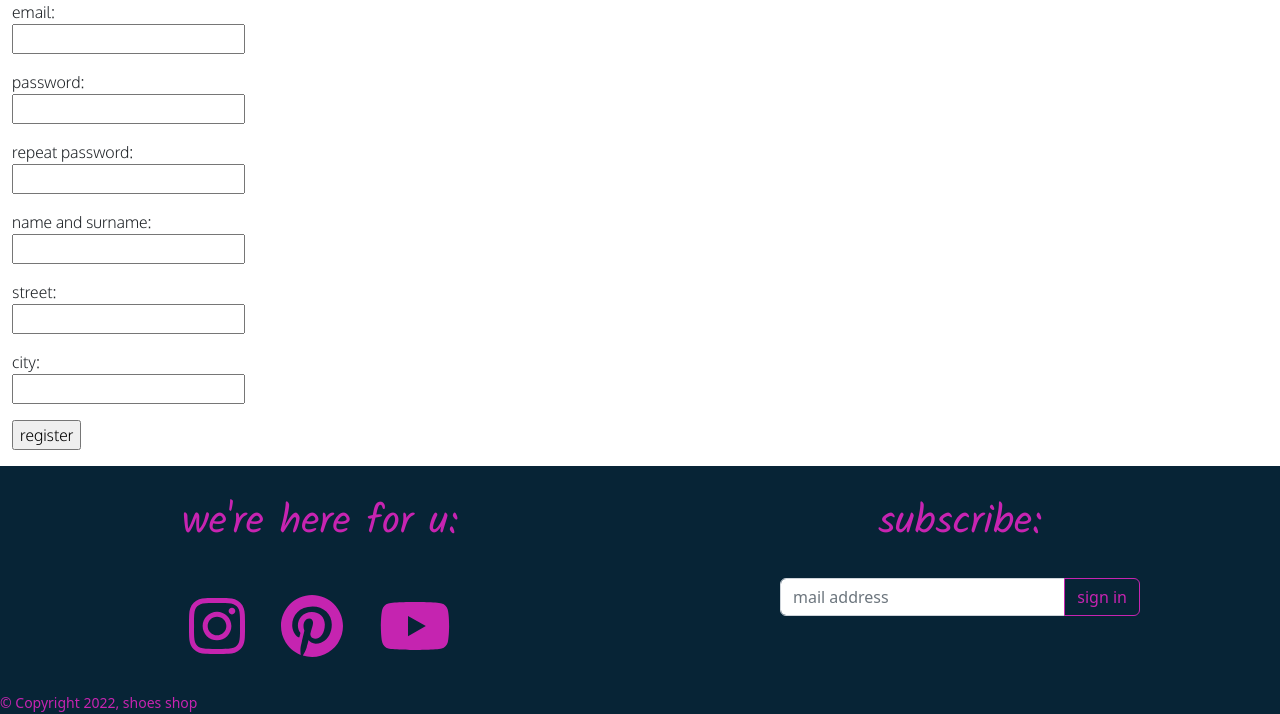
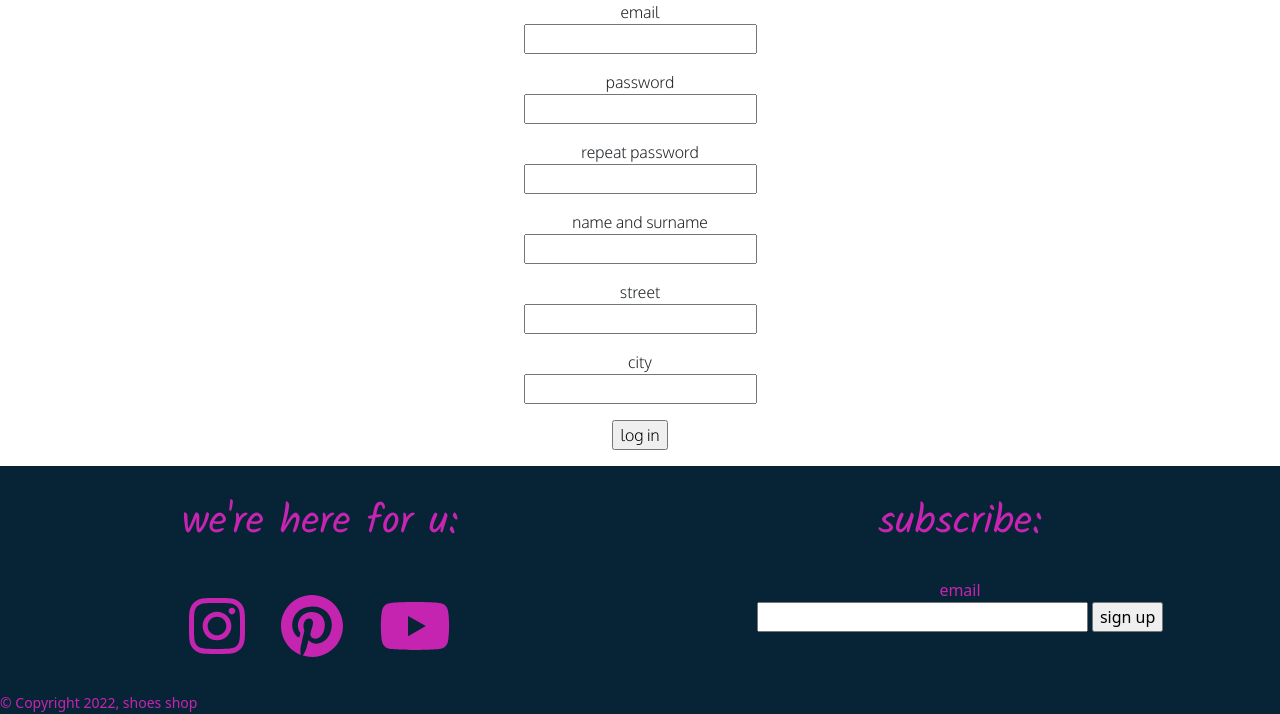
Before and after one commit to KlaudiuszSoltysik/online-shop, a Flask app: page /register in a window 1280 px wide. Shown: the part 122-836 px from the top of the page. Run offline with Flask 2, Linux system fonts and the light colour scheme; some libraries are stand-ins or nearby versions.

Commit message:
forms validation

```diff
--- a/server.py
+++ b/server.py
@@ -1,13 +1,15 @@
-from flask import Flask, render_template, request
+from flask import Flask, render_template, request, redirect, url_for
 from flask_sqlalchemy import SQLAlchemy
 from flask_wtf import FlaskForm
+from flask_bootstrap import Bootstrap
 
-from wtforms import StringField, PasswordField
-from wtforms.validators import EqualTo, InputRequired
+from wtforms import StringField, PasswordField, SubmitField, validators
+from wtforms.validators import EqualTo, DataRequired
 
 from datetime import datetime
 
 app = Flask(__name__)
+Bootstrap(app)
 app.secret_key = "password"
 
 # CONNECT WITH DATABASE
@@ -34,26 +36,51 @@ class Item(db.Model):
 
 
 class LogForm(FlaskForm):
-    email = StringField(label="email:", validators=[InputRequired()])
-    password = PasswordField(label="password:", validators=[InputRequired()])
+    email = StringField(label="email", validators=[DataRequired(),
+                                                   validators.Email(message="invalid email address"),
+                                                   validators.Length(min=12, message="email too short")])
+    password = PasswordField(label="password", validators=[DataRequired(),
+                                                           validators.Length(min=8, message="password too short")])
+    submit = SubmitField(label="log in")
 
 
 class RegisterForm(FlaskForm):
-    email = StringField(label="email:", validators=[InputRequired()])
-    password = PasswordField(label="password:", validators=[InputRequired(), EqualTo('password2', message='passwords must match')])
-    password2 = PasswordField(label="repeat password:", validators=[InputRequired()])
-    name = StringField(label="name and surname:", validators=[InputRequired()])
-    street = StringField(label="street:", validators=[InputRequired()])
-    city = StringField(label="city:", validators=[InputRequired()])
+    email = StringField(label="email", validators=[DataRequired(),
+                                                   validators.Email(message="invalid email address"),
+                                                   validators.Length(min=12, message="email too short")])
+    password = PasswordField(label="password", validators=[DataRequired(),
+                                                           EqualTo('password2', message="passwords must match"),
+                                                           validators.Length(min=8, message="password too short")])
+    password2 = PasswordField(label="repeat password", validators=[DataRequired(),
+                                                                   validators.Length(min=8,
+                                                                                     message="password too short")])
+    name = StringField(label="name and surname", validators=[DataRequired()])
+    street = StringField(label="street", validators=[DataRequired()])
+    city = StringField(label="city", validators=[DataRequired()])
+    submit = SubmitField(label="log in")
 
 
-@app.route('/')
-def homepage():
-    return render_template("index.html", current_year=datetime.now().year)
+class NewsletterForm(FlaskForm):
+    email = StringField(label="email", validators=[validators.Email(message="invalid email address"),
+                                                   validators.Length(min=12, message="email too short")])
+    submit = SubmitField(label="sign up")
 
 
-@app.route('/shop')
+@app.route("/", methods=["GET", "POST"])
+def homepage():
+    newsletter = NewsletterForm()
+
+    if newsletter.validate_on_submit():
+        pass
+
+    return render_template("index.html",
+                           current_year=datetime.now().year,
+                           newsletter=newsletter)
+
+
+@app.route("/shop", methods=["GET", "POST"])
 def shop():
+    newsletter = NewsletterForm()
     items = db.session.query(Item).all()
 
     search = request.args.get("search")
@@ -61,6 +88,9 @@ def shop():
     color = request.args.get("color")
     size = request.args.get("size")
     sort = request.args.get("sort_by")
+
+    if newsletter.validate_on_submit():
+        pass
 
     temp_items = []
 
@@ -110,33 +140,86 @@ def shop():
     if sort == "model":
         items.sort(key=lambda x: x.model)
 
-    return render_template("shop.html", current_year=datetime.now().year, all_items=items, gender=gender, color=color, size=size, sort=sort)
+    return render_template("shop.html",
+                           current_year=datetime.now().year,
+                           all_items=items,
+                           gender=gender,
+                           color=color,
+                           size=size,
+                           sort=sort,
+                           newsletter=newsletter)
 
 
-@app.route('/shop/<int:item_id>')
+@app.route("/shop/<int:item_id>", methods=["GET", "POST"])
 def item(item_id):
+    newsletter = NewsletterForm()
     item = Item.query.filter_by(id=item_id).first()
-    return render_template("item.html", current_year=datetime.now().year, item=item)
+
+    if newsletter.validate_on_submit():
+        pass
+
+    return render_template("item.html",
+                           current_year=datetime.now().year,
+                           item=item,
+                           newsletter=newsletter)
 
 
-@app.route('/about')
+@app.route("/about", methods=["GET", "POST"])
 def about():
-    return render_template("about.html", current_year=datetime.now().year)
+    newsletter = NewsletterForm()
+
+    if newsletter.validate_on_submit():
+        pass
+
+    return render_template("about.html",
+                           current_year=datetime.now().year,
+                           newsletter=newsletter)
 
 
-@app.route('/contact')
+@app.route("/contact", methods=["GET", "POST"])
 def contact():
-    return render_template("contact.html", current_year=datetime.now().year)
+    newsletter = NewsletterForm()
+
+    if newsletter.validate_on_submit():
+        pass
+
+    return render_template("contact.html",
+                           current_year=datetime.now().year,
+                           newsletter=newsletter)
 
 
-@app.route('/log_in')
+@app.route("/log_in", methods=["GET", "POST"])
 def log_in():
-    return render_template("log_in.html", current_year=datetime.now().year, form=LogForm())
+    form = LogForm()
+    newsletter = NewsletterForm()
+
+    if form.validate_on_submit():
+        return redirect(url_for("homepage"))
+
+    if newsletter.validate_on_submit():
+        pass
+
+    return render_template("log_in.html",
+                           current_year=datetime.now().year,
+                           form=form,
+                           newsletter=newsletter)
 
 
-@app.route('/register')
+@app.route("/register", methods=["GET", "POST"])
 def register():
-    return render_template("register.html", current_year=datetime.now().year, form=RegisterForm())
+    form = RegisterForm()
+    newsletter = NewsletterForm()
+
+    if form.validate_on_submit():
+        return redirect(url_for("log_in"))
+
+    if newsletter.validate_on_submit():
+        print("xd")
+
+    return render_template("register.html",
+                           current_year=datetime.now().year,
+                           form=form,
+                           newsletter=newsletter)
 
 
 if __name__ == "__main__":
--- a/static/css/styles.css
+++ b/static/css/styles.css
@@ -207,9 +207,9 @@
 }
 
 #log-in .container-fluid {
-
+    text-align: center
 }
 
 #register .container-fluid {
-
+    text-align: center;
 }
--- a/templates/footer.html
+++ b/templates/footer.html
@@ -11,10 +11,12 @@
           </div >
           <div class="col-lg-6">
             <h1>subscribe:</h1>
-            <div class="input-group mb-3">
-                <input type="text" class="form-control" placeholder="mail address" aria-label="mail address" aria-describedby="button-addon2">
-                <button class="btn btn-outline-secondary" type="button" id="button-addon2">sign in</button>
-            </div>
+            {{ newsletter.csrf_token }}
+              {{ newsletter.email.label }} <br> {{ newsletter.email(size=30) }}
+              {% for error in newsletter.email.errors %}
+                <span style="color:red">{{ error }}</span>
+              {% endfor %}
+              {{ newsletter.submit }}
           </div>
         </div>
       </div>
--- a/templates/register.html
+++ b/templates/register.html
@@ -2,15 +2,24 @@
 
 <section id="register">
   <div class="container-fluid">
-    <form class="form-group" method="POST" action="{{ url_for('register') }}">
+    <form method="POST" action="{{ url_for('register') }}" novalidate>
 	  {{ form.csrf_token }}
 	  <p>{{ form.email.label }} <br> {{ form.email(size=30) }}</p>
+        {% for error in form.email.errors %}
+          <span style="color:red">{{ error }}</span>
+        {% endfor %}
 	  <p>{{ form.password.label }} <br> {{ form.password(size=30) }}</p>
+        {% for error in form.password.errors %}
+          <span style="color:red">{{ error }}</span>
+        {% endfor %}
       <p>{{ form.password2.label }} <br> {{ form.password(size=30) }}</p>
+        {% for error in form.password.errors %}
+          <span style="color:red">{{ error }}</span>
+        {% endfor %}
       <p>{{ form.name.label }} <br> {{ form.name(size=30) }}</p>
       <p>{{ form.street.label }} <br> {{ form.name(size=30) }}</p>
       <p>{{ form.city.label }} <br> {{ form.name(size=30) }}</p>
-	  <p><input type="submit" value="register"></p>
+	  <p>{{ form.submit }}</p>
     </form>
   </div>
 </section>
```
Also changed, not shown: templates/log_in.html (+8 -2 lines).
